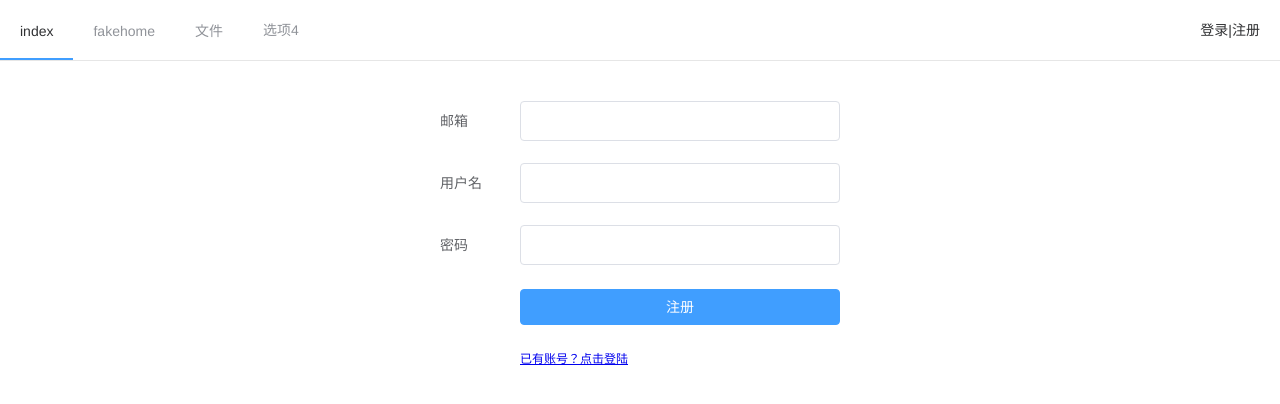
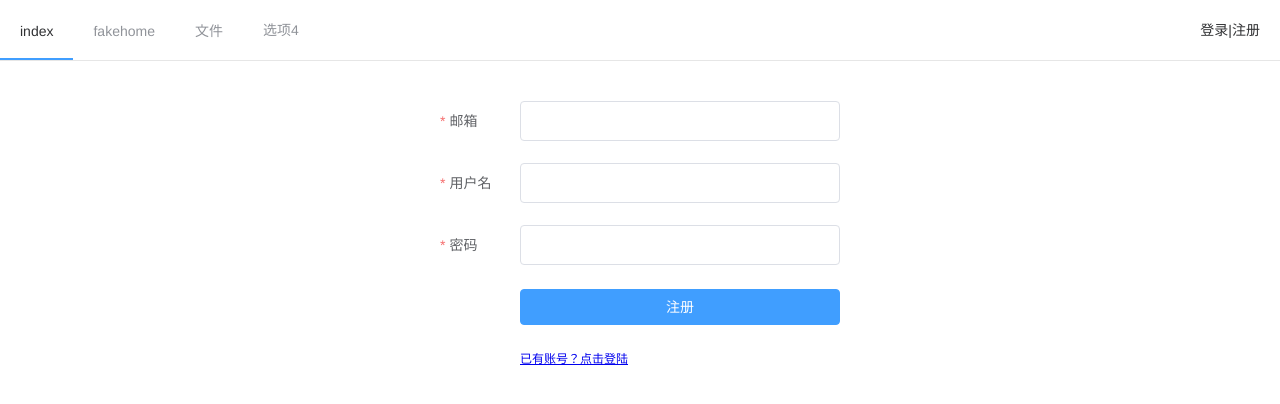
Before and after one commit to IrisLi17/TeamStyle19_front, a Vue app: page /reg in a window 1280 px wide. Shown: the top 404 px of the page. Built offline with nearby package versions, Linux system fonts and the light colour scheme; what vue-resource would draw is missing.

Commit message:
add validator

```diff
--- a/src/components/login.vue
+++ b/src/components/login.vue
@@ -1,11 +1,11 @@
 <template>
 <div id="wrap">
-  <el-form :model="form" label-position="left" label-width="80px">
-    <el-form-item label="用户名">
-      <el-input v-model="username"></el-input>
+  <el-form :model="form" :rules="rules" ref="form" label-position="left" label-width="80px">
+    <el-form-item label="用户名" prop="username">
+      <el-input v-model="form.username"></el-input>
     </el-form-item>
-    <el-form-item label="密码">
-      <el-input v-model="password" type="password"></el-input>
+    <el-form-item label="密码" prop="password">
+      <el-input v-model="form.password" type="password"></el-input>
     </el-form-item>
     <el-form-item>
       <el-button type="primary" @click="login" size="medium">登陆</el-button>
@@ -21,6 +21,18 @@ export default {
   name: 'Login',
   data() {
     return{
+      form:{
+        username:'',
+        password:''
+      },
+      rules: {
+        username: [
+          {required: true, message: '请输入用户名'}
+        ],
+        password: [
+          {required: true, message: '请输入密码'}
+        ]
+    }
     }
   },
   components: {},
--- a/src/components/reg.vue
+++ b/src/components/reg.vue
@@ -1,14 +1,14 @@
 <template>
   <div id="wrap">
-  <el-form :model="form" label-position="left" label-width="80px">
-    <el-form-item label="邮箱">
-      <el-input></el-input>
+  <el-form :model="form" :rules="rules" ref="form" label-position="left" label-width="80px">
+    <el-form-item label="邮箱" prop="email">
+      <el-input v-model="form.email"></el-input>
     </el-form-item>
-    <el-form-item label="用户名">
-      <el-input v-model="username"></el-input>
+    <el-form-item label="用户名" prop="username">
+      <el-input v-model="form.username"></el-input>
     </el-form-item>
-    <el-form-item label="密码">
-      <el-input v-model="password"></el-input>
+    <el-form-item label="密码" prop="password">
+      <el-input v-model="form.password" type="password"></el-input>
     </el-form-item>
     <el-form-item>
       <el-button type="primary" @click="login" size="medium">注册</el-button>
@@ -21,6 +21,27 @@
 <script>
 export default {
   name: 'Reg',
+  data(){
+    return{
+      form: {
+        email:'',
+        username:'',
+        password:''
+      },
+      rules:{
+        email: [
+          {required: true, message: '请输入邮箱', trigger:'blur'},
+          { type: 'email', message: '请输入正确的邮箱地址', trigger: 'blur,change' }
+        ],
+        username: [
+          {required: true, message: '请输入用户名', trigger:'blur'}
+        ],
+        password: [
+          {required: true, message: '请输入密码', trigger:'blur'}
+        ]
+      }
+    }
+  }
 }
 </script>
 
```
